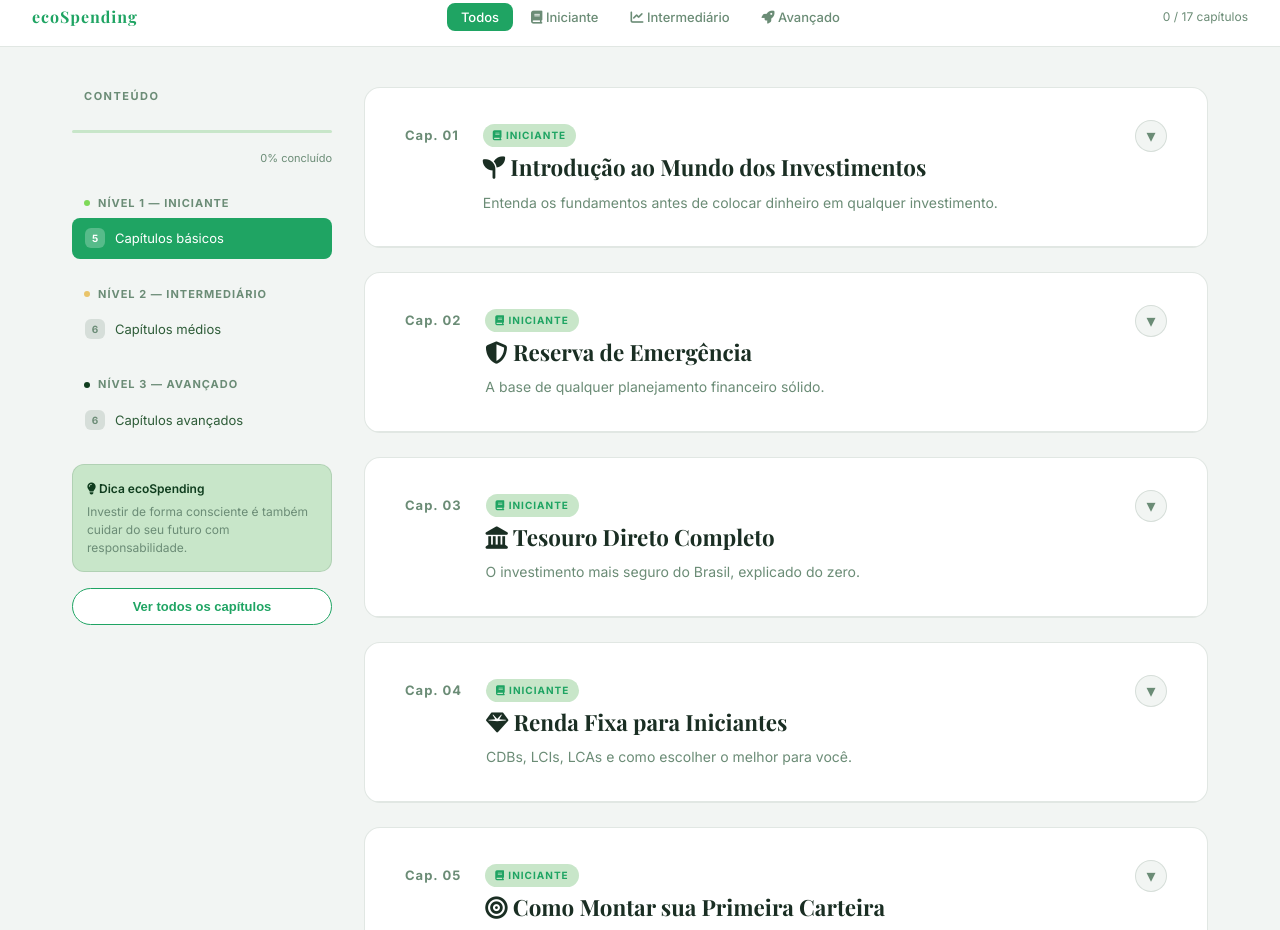
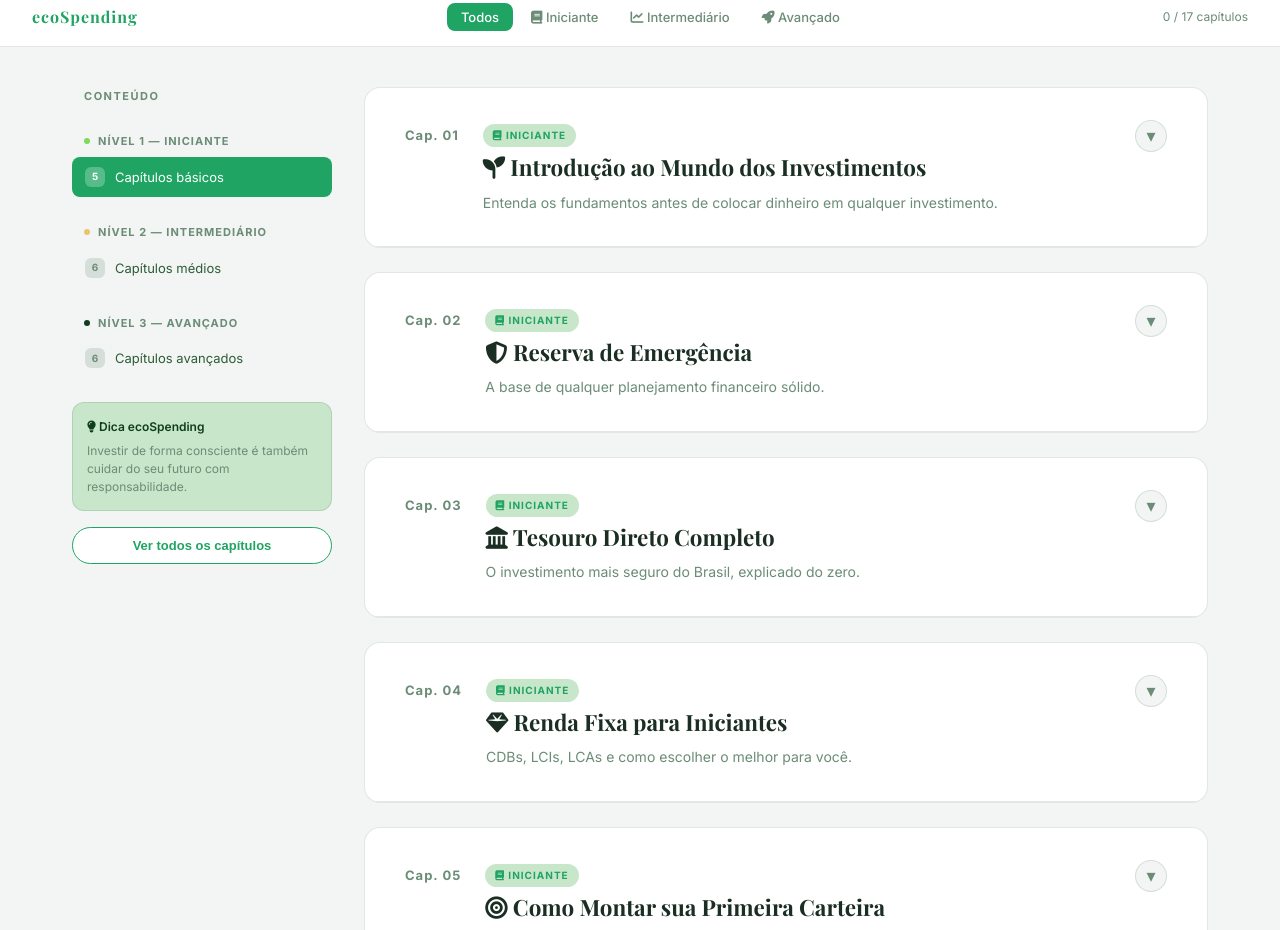
Before and after one commit to nicolasbslie/ProjetoIntegrador, a plain HTML site: page frontend/assets/pages/ebook.html in a window 1280 px wide. Shown: the part 1095-2025 px from the top of the page. Drawn offline with nearby package versions, Linux system fonts and the light colour scheme.

Commit message:
fix: excluindo progresso dos ebooks

```diff
--- a/frontend/assets/pages/ebook.html
+++ b/frontend/assets/pages/ebook.html
@@ -73,9 +73,6 @@
   <aside class="sidebar">
     <div class="sidebar-title">Conteúdo</div>
 
-    <div class="progress-bar"><div class="progress-fill" id="sidebar-progress"></div></div>
-    <p class="progress-label" id="progress-label" style="font-size:11px;color:var(--text-muted);margin-top:-8px;margin-bottom:1rem;">0% concluído</p>
-
     <div class="sidebar-level">
       <span class="dot dot-green"></span>
       Nível 1 — Iniciante
```
